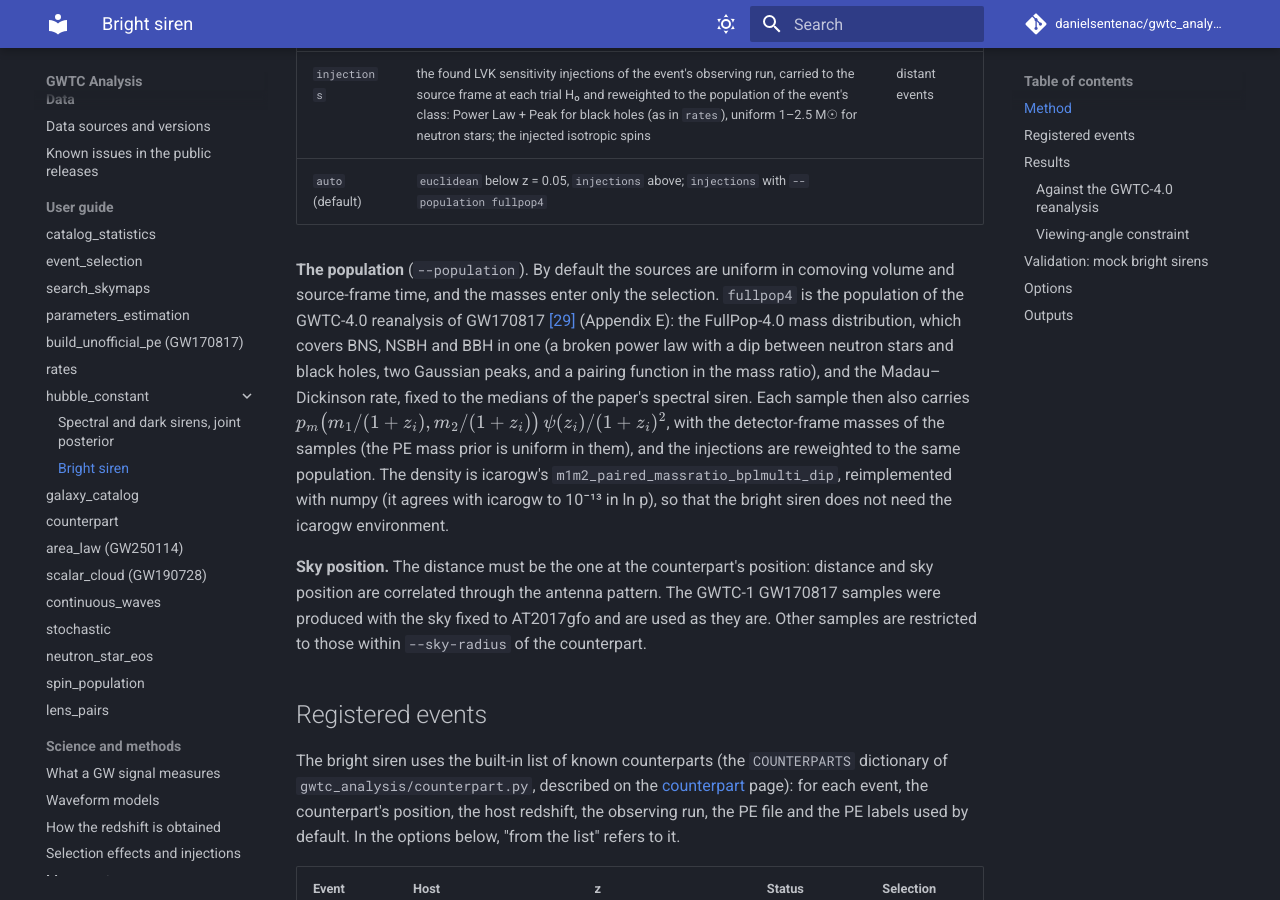
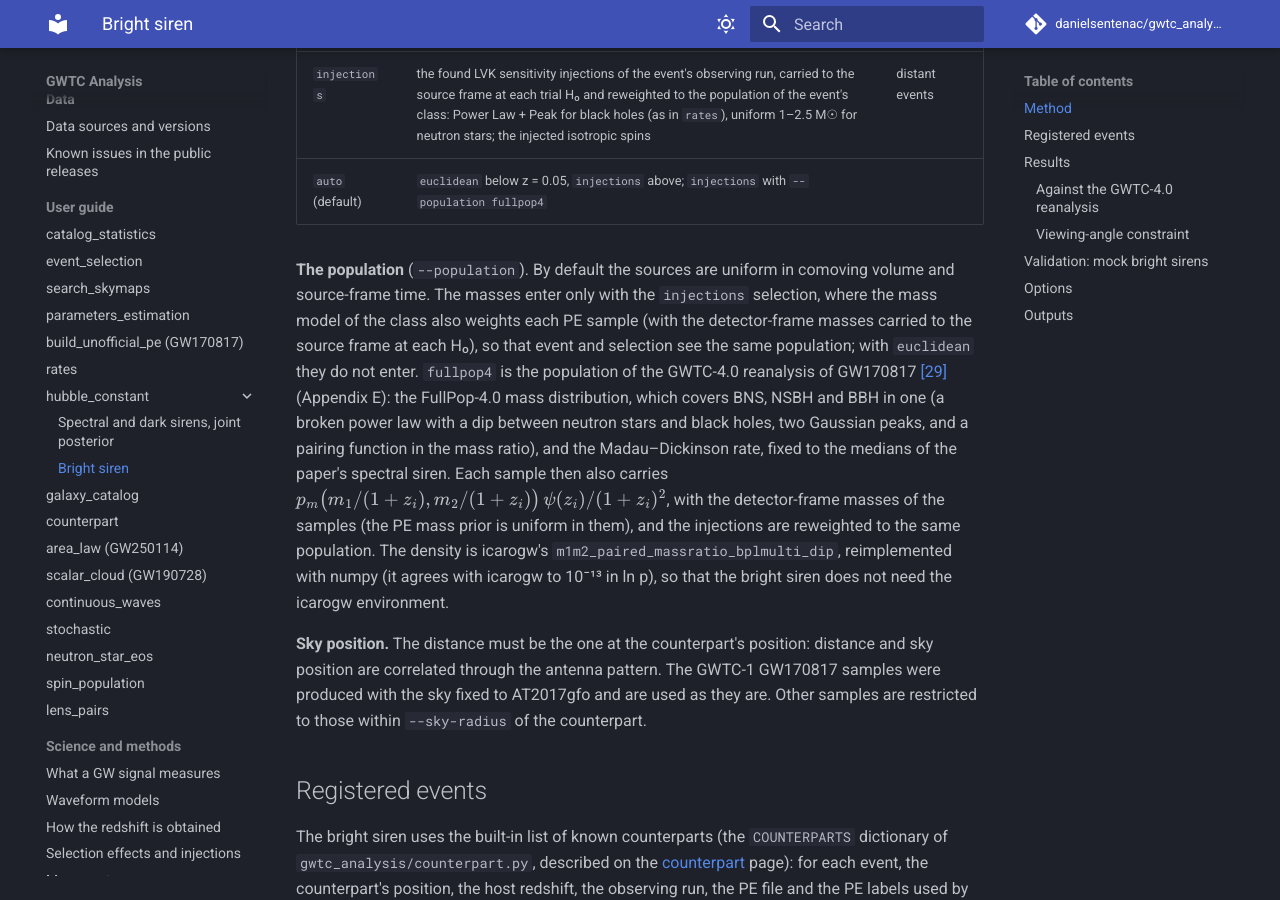
Before and after one commit to danielsentenac/gwtc_analysis, an MkDocs documentation site: the page built from docs/modes/hubble-constant-bright.md, in a window 1280 px wide and 900 px high, scrolled down 1322 px. Built offline with MkDocs 1.6.1 and Material for MkDocs 9.7.7, drawn with Linux system fonts in a browser that asks for light colours; comment, search, counter and statistics services are not loaded; some of the changed text lies outside the part shown.

Commit message:
Bright siren: complete options table, --population and --selection help match the event-term mass model
Co-Authored-By: Claude Opus 5.5 <noreply@anthropic.com>

```diff
--- a/docs/modes/hubble-constant-bright.md
+++ b/docs/modes/hubble-constant-bright.md
@@ -58,8 +58,10 @@ see [Validation](#validation-mock-bright-sirens). `--selection`:
 | `injections` | the found LVK sensitivity injections of the event's observing run, carried to the source frame at each trial H₀ and reweighted to the population of the event's class: Power Law + Peak for black holes (as in `rates`), uniform 1–2.5 M☉ for neutron stars; the injected isotropic spins | distant events |
 | `auto` (default) | `euclidean` below z = 0.05, `injections` above; `injections` with `--population fullpop4` | |
 
-**The population** (`--population`). By default the sources are uniform in comoving volume and source-frame time,
-and the masses enter only the selection. `fullpop4` is the population of the GWTC-4.0 reanalysis of GW170817
+**The population** (`--population`). By default the sources are uniform in comoving volume and source-frame time.
+The masses enter only with the `injections` selection, where the mass model of the class also weights each PE sample
+(with the detector-frame masses carried to the source frame at each H₀), so that event and selection see the same
+population; with `euclidean` they do not enter. `fullpop4` is the population of the GWTC-4.0 reanalysis of GW170817
 [\[29\]](../references.md#ref-29) (Appendix E): the FullPop-4.0 mass distribution, which covers BNS, NSBH and BBH in
 one (a broken power law with a dip between neutron stars and black holes, two Gaussian peaks, and a pairing function
 in the mass ratio), and the Madau–Dickinson rate, fixed to the medians of the paper's spectral siren. Each sample then
@@ -233,13 +235,14 @@ Options of `--method bright` (the others of `hubble_constant` are refused):
 | `--redshift Z SIGMA` | from the list (GW190521) | Hubble-flow redshift of the host, instead of the velocities |
 | `--viewing-angle MEAN SIGMA` | none | independent Gaussian constraint on the viewing angle, degrees |
 | `--pe-distance-prior` | the file's, else \(d_L^2\) up to O3 and source-frame (uniform in comoving volume and source-frame time) from O4 | distance prior of the PE samples: `dl2`, `comoving` or `source-frame` (Planck15_LAL) |
-| `--selection` | `auto` | `euclidean`, `injections` or `auto` |
-| `--population` | `volume` | `volume` (uniform in comoving volume) or `fullpop4` (FullPop-4.0 and Madau–Dickinson at the GWTC-4.0 medians, [Method](#method)) |
+| `--selection` | `auto` | `euclidean` (β ∝ H₀³), `injections` (the found injections of the event's run, reweighted to the population) or `auto` (`euclidean` below z = 0.05, `injections` above or with `fullpop4`); [Method](#method) |
+| `--population` | `volume` | `volume` (uniform in comoving volume and source-frame time; with `injections`, the mass model of the class weights both the PE samples and the selection) or `fullpop4` (FullPop-4.0 and Madau–Dickinson at the GWTC-4.0 medians, [Method](#method)) |
 | `--sensitivity-release`, `--sensitivity-file` | `gwtc4` | injections of the selection term |
 | `--far-threshold`, `--snr-threshold` | 0.25 /yr, 10 | found injections (real searches, semi-analytic O1+O2) |
 | `--sky-radius` | 3° | for samples not fixed to the counterpart |
 | `--h0-range MIN MAX` | 10 200 | flat prior; `--method joint` needs the default |
 | `--workdir` | `hubble_constant_bright` | the work directory |
+| `--settings FILE` | none | JSON or YAML file of option values (keys: the long option names); the command line overrides it |
 | `--out-report`, `--out-summary` | `hubble_constant_bright.html`, `.tsv` | the report and the summary |
 
 The published comparison is shown only with the velocities or redshift from the list, no viewing-angle constraint,
```
Also changed, not shown: README.md (+5 -2 lines), docs/cli-reference.md (+2 -2 lines), 1 other file.
